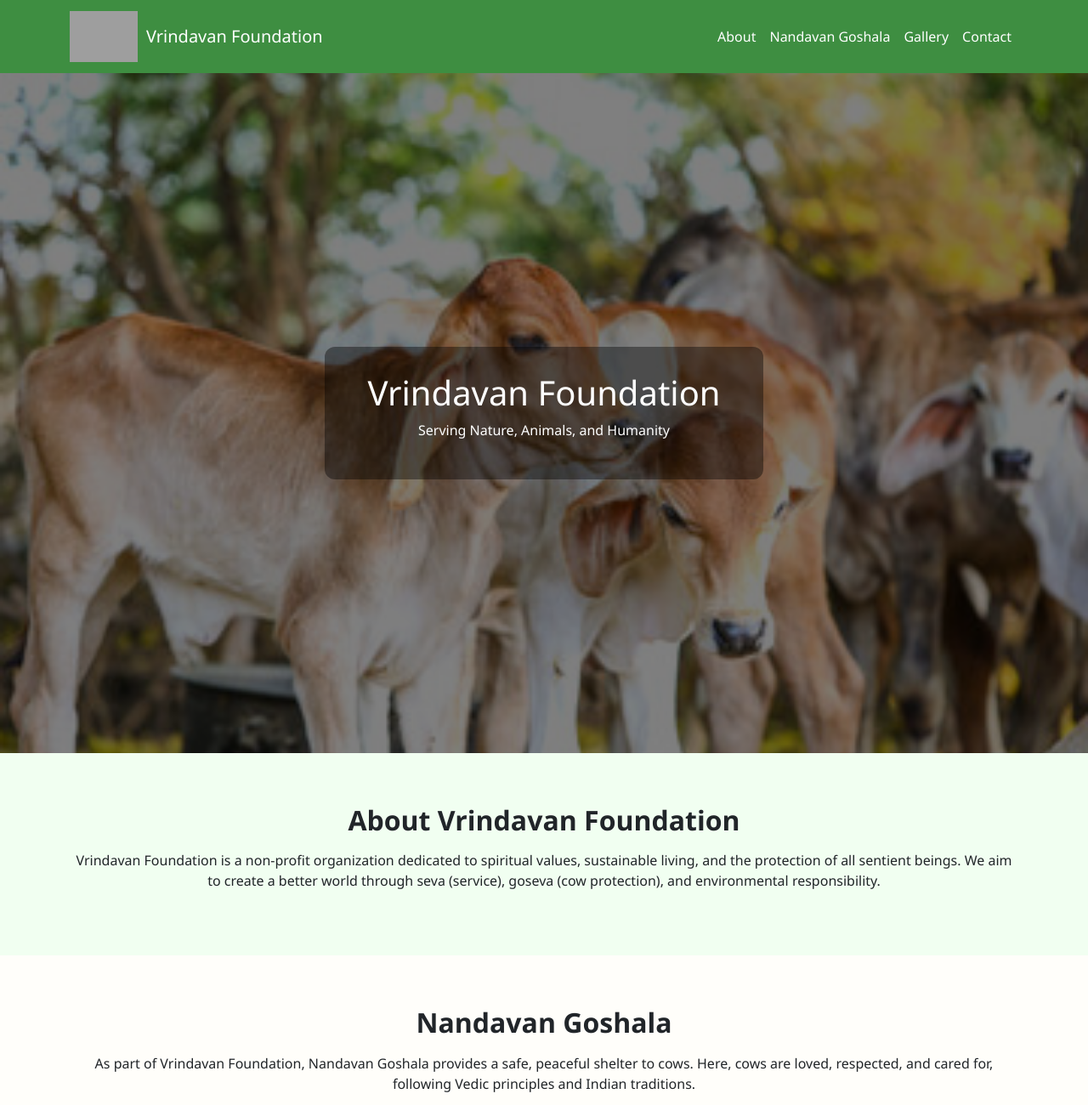
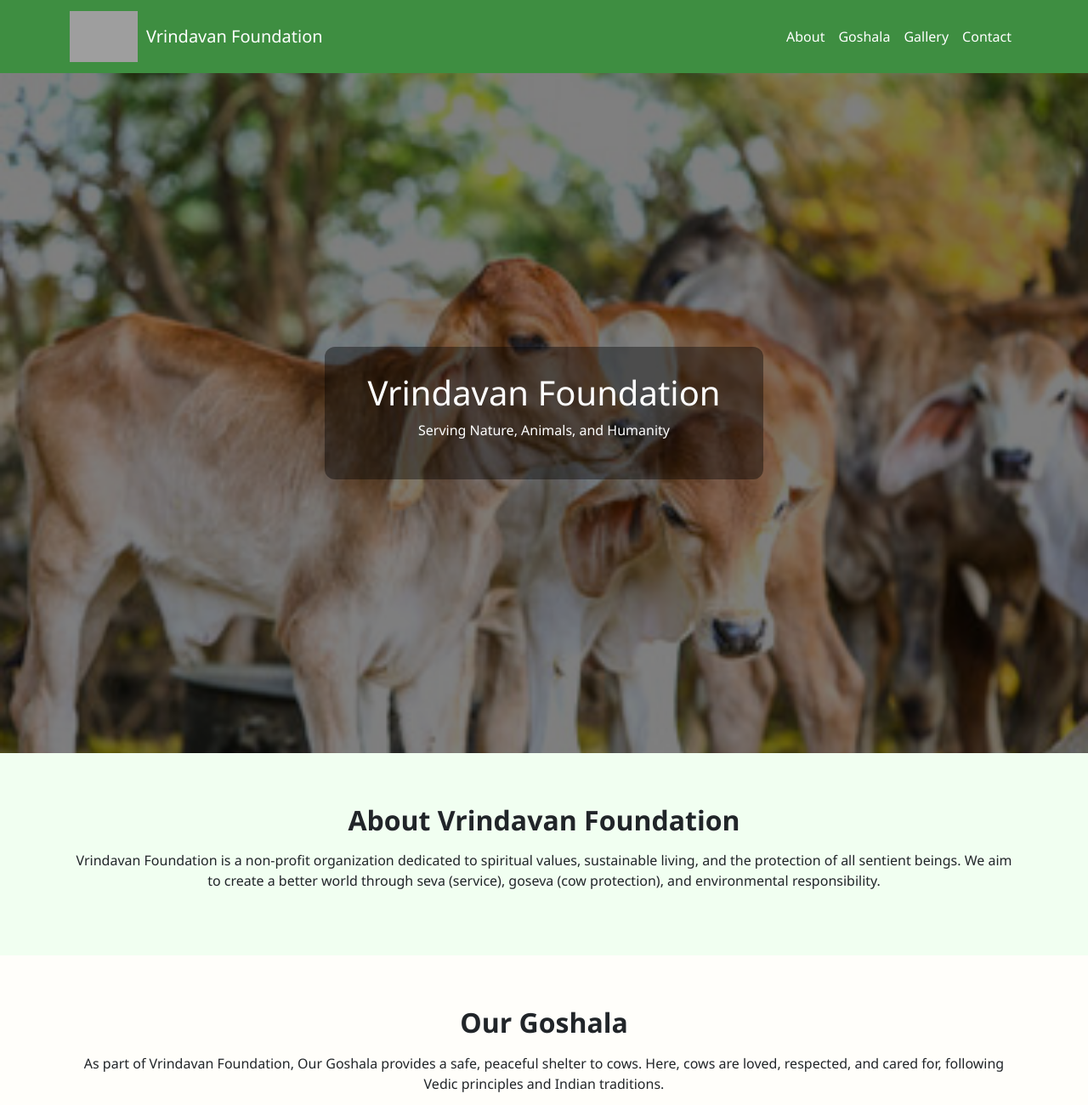
Before and after one commit to SagarDahifale/VrindavanFoundation, a plain HTML site: page index.html in a window 1280 px wide. Shown: the top 1300 px of the page at 85% size. Drawn offline with nearby package versions, Linux system fonts and the light colour scheme; grey boxes are pictures that could not be loaded.

Commit message:
Update index.html

```diff
--- a/index.html
+++ b/index.html
@@ -109,7 +109,7 @@
       <div class="collapse navbar-collapse" id="navMenu">
         <ul class="navbar-nav ms-auto">
           <li class="nav-item"><a class="nav-link" href="#about">About</a></li>
-          <li class="nav-item"><a class="nav-link" href="#goshala">Nandavan Goshala</a></li>
+          <li class="nav-item"><a class="nav-link" href="#goshala">Goshala</a></li>
           <li class="nav-item"><a class="nav-link" href="#gallery">Gallery</a></li>
           <li class="nav-item"><a class="nav-link" href="#contact">Contact</a></li>
         </ul>
@@ -136,8 +136,8 @@
   <!-- Nandavan Goshala Section -->
   <section id="goshala" class="section text-center">
     <div class="container">
-      <h2 class="section-heading">Nandavan Goshala</h2>
-      <p>As part of Vrindavan Foundation, Nandavan Goshala provides a safe, peaceful shelter to cows. Here, cows are loved, respected, and cared for, following Vedic principles and Indian traditions.</p>
+      <h2 class="section-heading">Our Goshala</h2>
+      <p>As part of Vrindavan Foundation, Our Goshala provides a safe, peaceful shelter to cows. Here, cows are loved, respected, and cared for, following Vedic principles and Indian traditions.</p>
     </div>
   </section>
 
```
